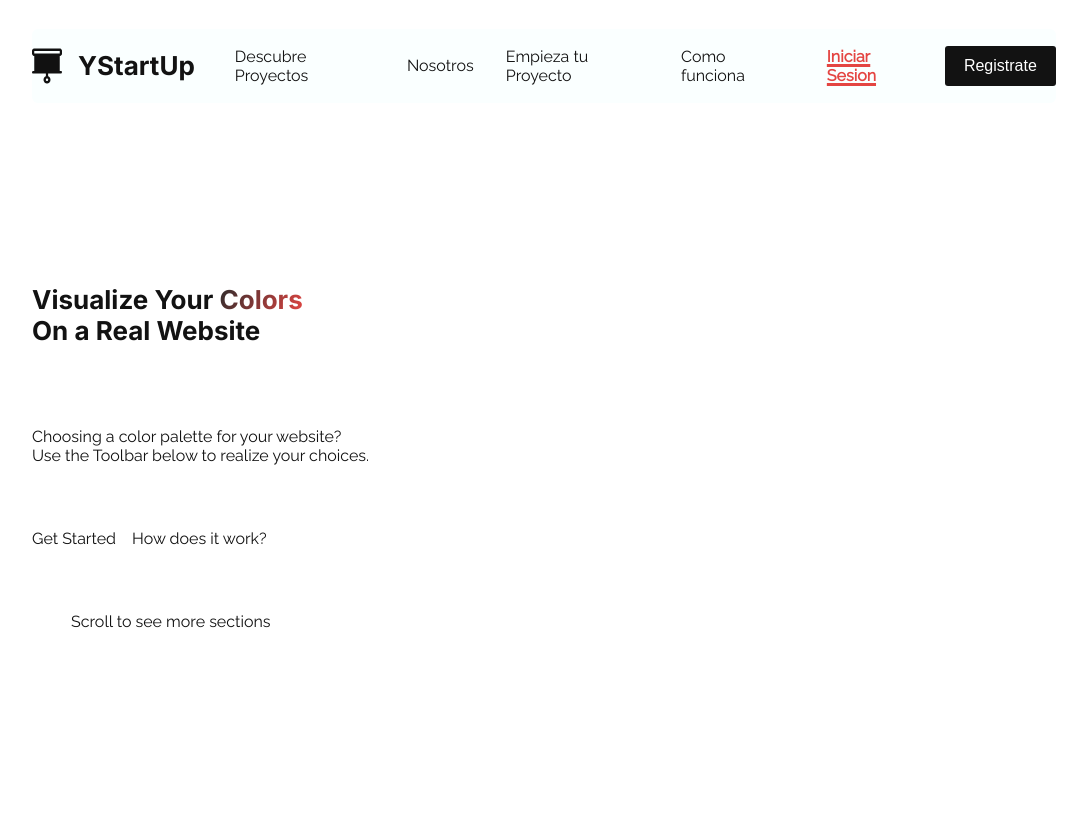
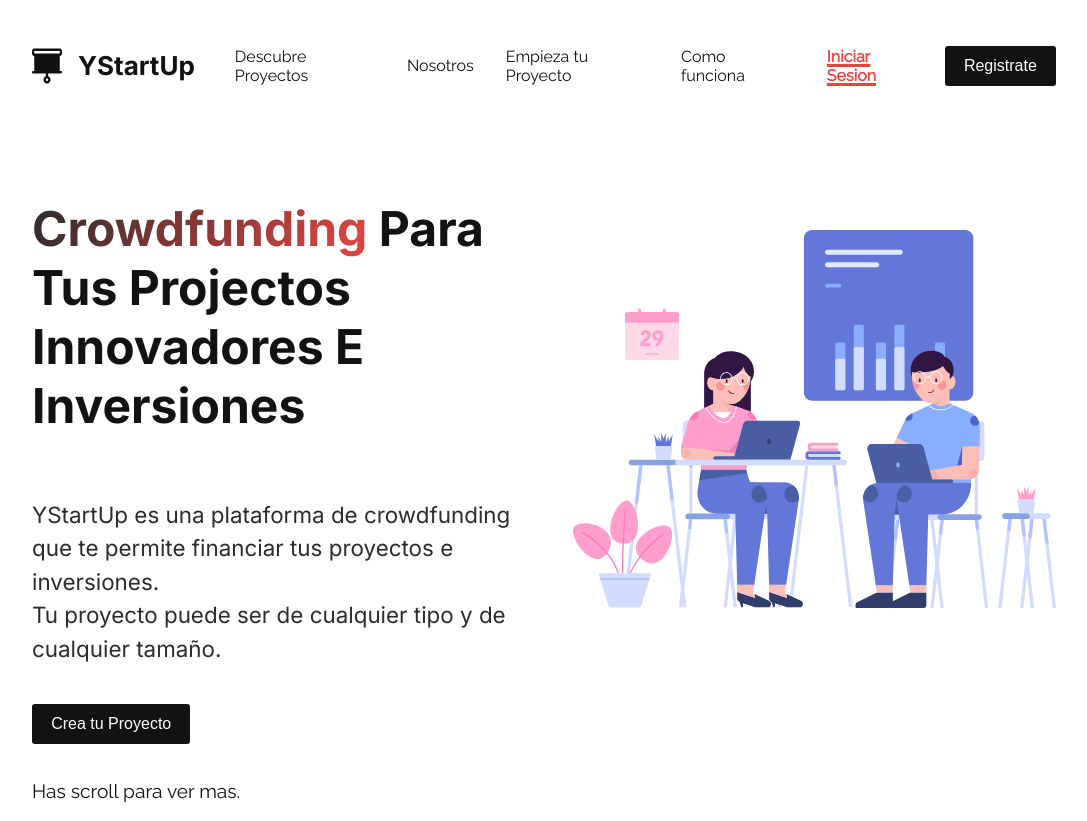
Before and after one commit to Savecoders/WebCrowdFunding, a Flask app: page / in a window 1280 px wide. Shown: the whole page, without its empty margins (96-1183 px from the left). Before the commit the page ends 628 px from the top, so only its background shows below. Run offline with Flask 3, Linux system fonts and the light colour scheme.

Commit message:
change hero and new svg icon

```diff
--- a/static/css/base.css
+++ b/static/css/base.css
@@ -23,7 +23,7 @@
   :root {
     --bg: #ffffff;
     --bg-actions: #121212;
-    --bg-ascent: #faffff;
+    --bg-ascent: #ffffff;
     --secondary-color: #6793ff;
     --accent-color: #e44542;
     --text-color: #121212;
@@ -52,7 +52,7 @@ body {
   justify-content: flex-start;
   height: 100vh;
   margin: 0 10%;
-  gap: 2em;
+  gap: 4em;
   font-family: "Raleway", sans-serif;
   color: var(--text-color);
   background-color: var(--bg);
--- a/static/css/hero.css
+++ b/static/css/hero.css
@@ -23,7 +23,7 @@
   display: flex;
   flex-direction: column;
   justify-content: center;
-  gap: 3em;
+  gap: 1em;
   width: 50%;
 }
 
@@ -39,9 +39,35 @@
   flex-direction: row;
   gap: 1em;
   align-items: center;
-  font-size: 16px;
+  font-size: 1.2rem;
 }
 
 .mondrian {
   max-width: 100%;
 }
+
+button {
+  color: var(--bg);
+  border: none;
+  border-radius: 3px;
+  padding: 0.7rem 1.2rem;
+  font-size: 1rem;
+  cursor: pointer;
+  background-color: var(--bg-actions);
+}
+
+.subtitle {
+  font-size: 1.4rem;
+  font-weight: lighter;
+  font-style: normal;
+  font-family: "Inter", sans-serif;
+  color: var(--subtext-color);
+  line-height: 1.5;
+}
+
+.hero-title {
+  font-size: 3rem;
+  font-family: "Inter", sans-serif;
+  font-weight: 600;
+  margin-bottom: 0.5em;
+}
--- a/templates/index.html
+++ b/templates/index.html
@@ -6,235 +6,29 @@
 {% extends "base.html" %} {% block content %}
 <div class="hero">
   <div class="hero-text">
-    <h1>
-      Visualize Your <span class="color-effect">Colors</span><br />On a Real
-      Website
+    <h1 class="hero-title">
+      <span class="color-effect">Crowdfunding</span> Para Tus Projectos
+      Innovadores E Inversiones
     </h1>
     <p class="subtitle">
-      Choosing a color palette for your website?<br />Use the Toolbar below to
-      realize your choices.
+      YStartUp es una plataforma de crowdfunding que te permite financiar tus
+      proyectos e inversiones. <br />
+      Tu proyecto puede ser de cualquier tipo y de cualquier tamaño. <br />
     </p>
     <div class="hero-cta">
-      <a href="#toolbar" onclick="highlightToolbar()" class="primary-button"
-        >Get Started</a
-      >
-      <a href="#how" class="secondary-button">How does it work?</a>
+      <button href="#how" class="secondary-button">Crea tu Proyecto</button>
     </div>
     <div class="hero-scroll">
-      <svg width="23" height="33" viewBox="0 0 23 33" fill="none">
-        <rect
-          x="0.767442"
-          y="0.767442"
-          width="20.7209"
-          height="31.4651"
-          rx="10.3605"
-          stroke="var(--primary)"
-          stroke-width="1.53488"
-        />
-        <rect x="9" y="8" width="4" height="8" rx="2" fill="var(--primary)" />
-      </svg>
-      <p class="sub">Scroll to see more sections</p>
+      <p class="sub">Has scroll para ver mas.</p>
     </div>
   </div>
   <div class="hero-img">
-    <svg
-      xmlns="http://www.w3.org/2000/svg"
-      width="652"
-      height="644"
-      viewBox="0 0 652 644"
-      fill="none"
+    <embed
+      width="502"
+      height="504"
       class="mondrian"
-    >
-      <rect
-        x="4.69366"
-        y="4"
-        width="643.306"
-        height="636"
-        stroke="var(--secondary)"
-        stroke-width="8"
-      />
-      <rect
-        x="5"
-        y="4"
-        width="154.827"
-        height="70.282"
-        fill="var(--secbuttn)"
-        stroke="var(--secondary)"
-        stroke-width="8"
-      />
-      <rect
-        x="411"
-        y="4"
-        width="202"
-        height="67"
-        fill="var(--accent)"
-        stroke="var(--secondary)"
-        stroke-width="8"
-      />
-      <rect
-        x="411"
-        y="72"
-        width="202"
-        height="167"
-        fill="var(--accent)"
-        stroke="var(--secondary)"
-        stroke-width="8"
-      />
-      <rect
-        x="411"
-        y="405"
-        width="202"
-        height="84"
-        fill="var(--secondary)"
-        stroke="var(--secondary)"
-        stroke-width="8"
-      />
-      <rect
-        x="241"
-        y="615"
-        width="372"
-        height="25"
-        fill="var(--secondary)"
-        stroke="var(--secondary)"
-        stroke-width="8"
-      />
-      <rect
-        x="76"
-        y="569"
-        width="166"
-        height="71"
-        fill="var(--secondary)"
-        stroke="var(--secondary)"
-        stroke-width="8"
-      />
-      <rect
-        x="242"
-        y="570"
-        width="169"
-        height="45"
-        fill="var(--primary)"
-        stroke="var(--secondary)"
-        stroke-width="8"
-      />
-      <rect
-        x="242"
-        y="489"
-        width="169"
-        height="81"
-        fill="var(--secbuttn)"
-        stroke="var(--secondary)"
-        stroke-width="8"
-      />
-      <rect
-        x="242"
-        y="404"
-        width="169"
-        height="85"
-        fill="var(--secbuttn)"
-        stroke="var(--secondary)"
-        stroke-width="8"
-      />
-      <rect
-        x="75"
-        y="72"
-        width="336"
-        height="333"
-        fill="var(--primbuttn)"
-        stroke="var(--secondary)"
-        stroke-width="8"
-      />
-      <rect
-        x="76"
-        y="405"
-        width="166"
-        height="165"
-        fill="var(--primary)"
-        stroke="var(--secondary)"
-        stroke-width="8"
-      />
-      <rect
-        opacity="0.5"
-        x="411"
-        y="489"
-        width="202"
-        height="126"
-        fill="var(--accent)"
-        stroke="var(--secondary)"
-        stroke-width="8"
-      />
-      <rect
-        x="613"
-        y="489"
-        width="35"
-        height="151"
-        fill="var(--primbuttn)"
-        stroke="var(--secondary)"
-        stroke-width="8"
-      />
-      <rect
-        x="411"
-        y="238"
-        width="103"
-        height="167"
-        fill="var(--secondary)"
-        stroke="var(--secondary)"
-        stroke-width="8"
-      />
-      <rect
-        x="514"
-        y="238"
-        width="99"
-        height="167"
-        fill="var(--secondary)"
-        stroke="var(--secondary)"
-        stroke-width="8"
-      />
-      <rect
-        x="613.206"
-        y="4"
-        width="34.7942"
-        height="484.655"
-        fill="var(--secondary)"
-        stroke="var(--secondary)"
-        stroke-width="8"
-      />
-      <rect
-        x="159.827"
-        y="4"
-        width="250.853"
-        height="67.1507"
-        fill="var(--secondary)"
-        stroke="var(--secondary)"
-        stroke-width="8"
-      />
-      <rect
-        x="5"
-        y="72"
-        width="71"
-        height="167"
-        fill="var(--secondary)"
-        stroke="var(--secondary)"
-        stroke-width="8"
-      />
-      <rect
-        x="5"
-        y="238"
-        width="71"
-        height="251"
-        fill="var(--secbuttn)"
-        stroke="var(--secondary)"
-        stroke-width="8"
-      />
-      <rect
-        x="4.69366"
-        y="487.261"
-        width="71.3258"
-        height="152.739"
-        fill="var(--accent)"
-        stroke="var(--secondary)"
-        stroke-width="8"
-      />
-    </svg>
+      src="{{ url_for('static', filename='icons/Scenes.svg') }}"
+    />
   </div>
 </div>
 
```
Also changed, not shown: static/icons/Scenes.svg (added).
